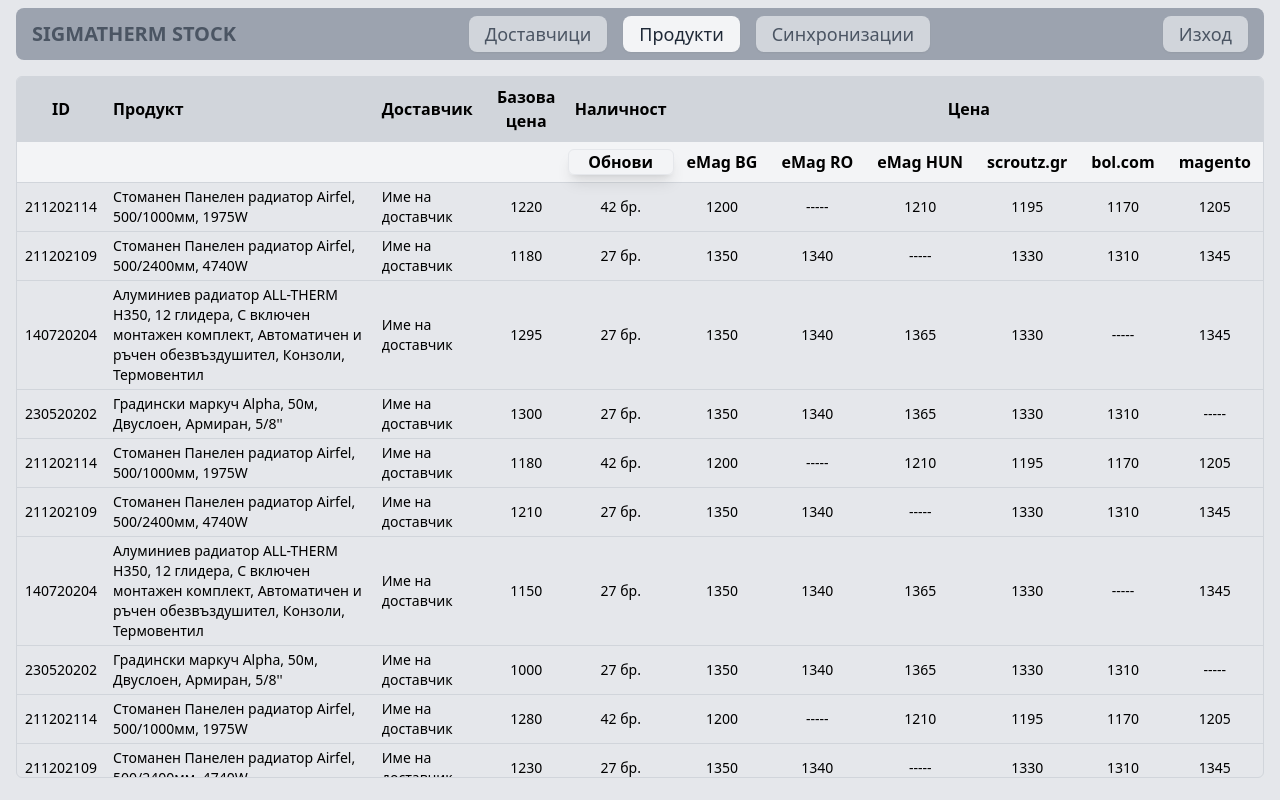
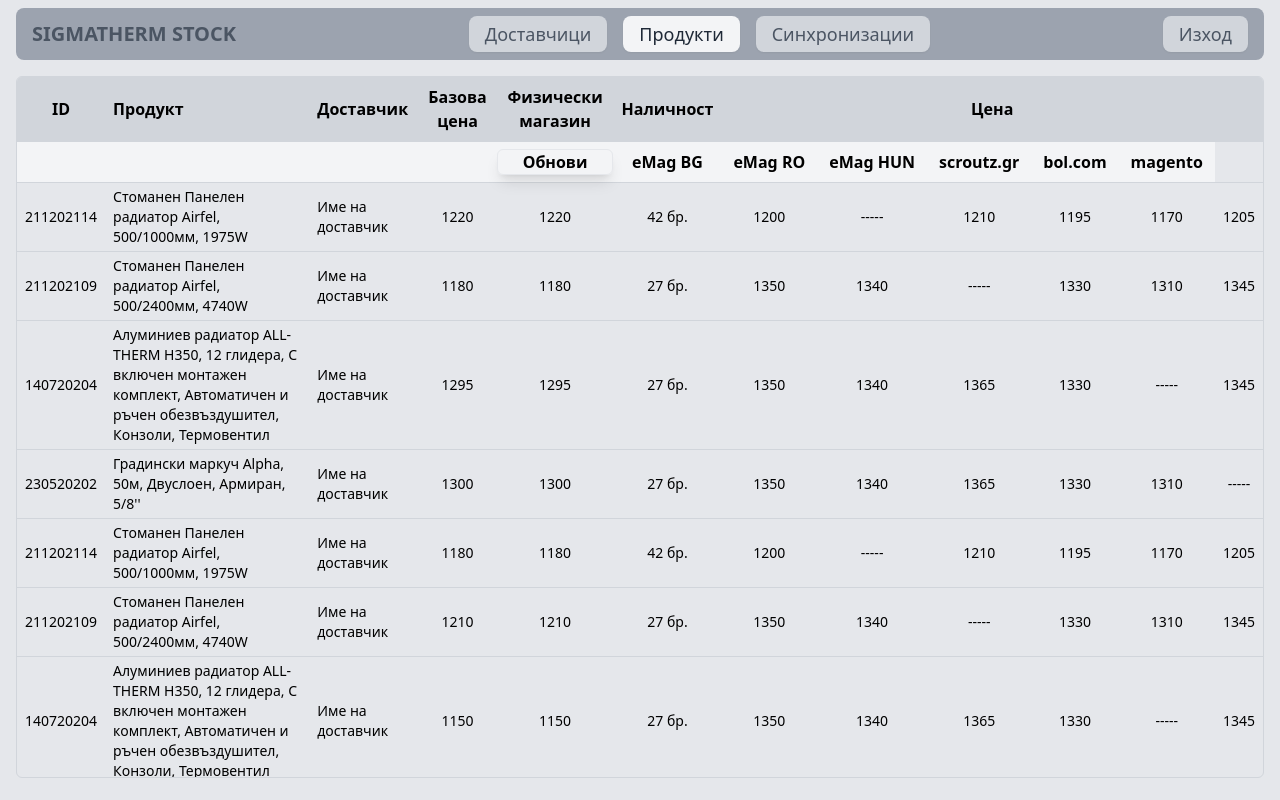
Before and after one commit to ignatIgnatov/sigmatherm-stock, a React (Create React App) app: page /items in a window 1280 px wide. Built offline with nearby package versions, Linux system fonts and the light colour scheme.

Commit message:
add other price

```diff
--- a/src/components/items/Items.jsx
+++ b/src/components/items/Items.jsx
@@ -83,6 +83,9 @@ const Items = () => {
                 <th className="p-2 text-center font-semibold border-b border-gray-300">
                   Базова цена
                 </th>
+                <th className="p-2 text-center font-semibold border-b border-gray-300">
+                  Физически магазин
+                </th>
                 <th className="p-2 text-left font-semibold border-b border-gray-300">
                   Наличност
                 </th>
@@ -125,6 +128,9 @@ const Items = () => {
                   </td>
                   <td className="px-2 py-1 border-t text-sm border-b border-gray-300">
                     {item.supplier}
+                  </td>
+                  <td className="px-2 py-1 text-center border-t text-sm border-b border-gray-300">
+                    {item.basePrice}
                   </td>
                   <td className="px-2 py-1 text-center border-t text-sm border-b border-gray-300">
                     {item.basePrice}
```
